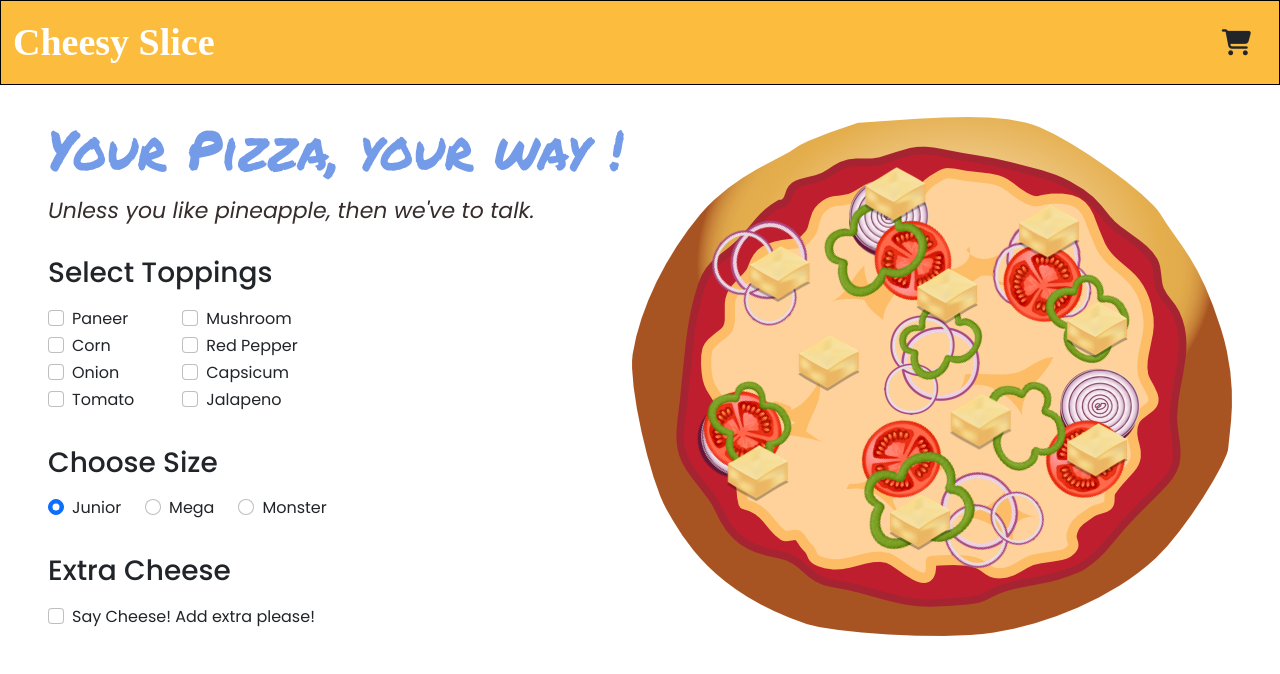
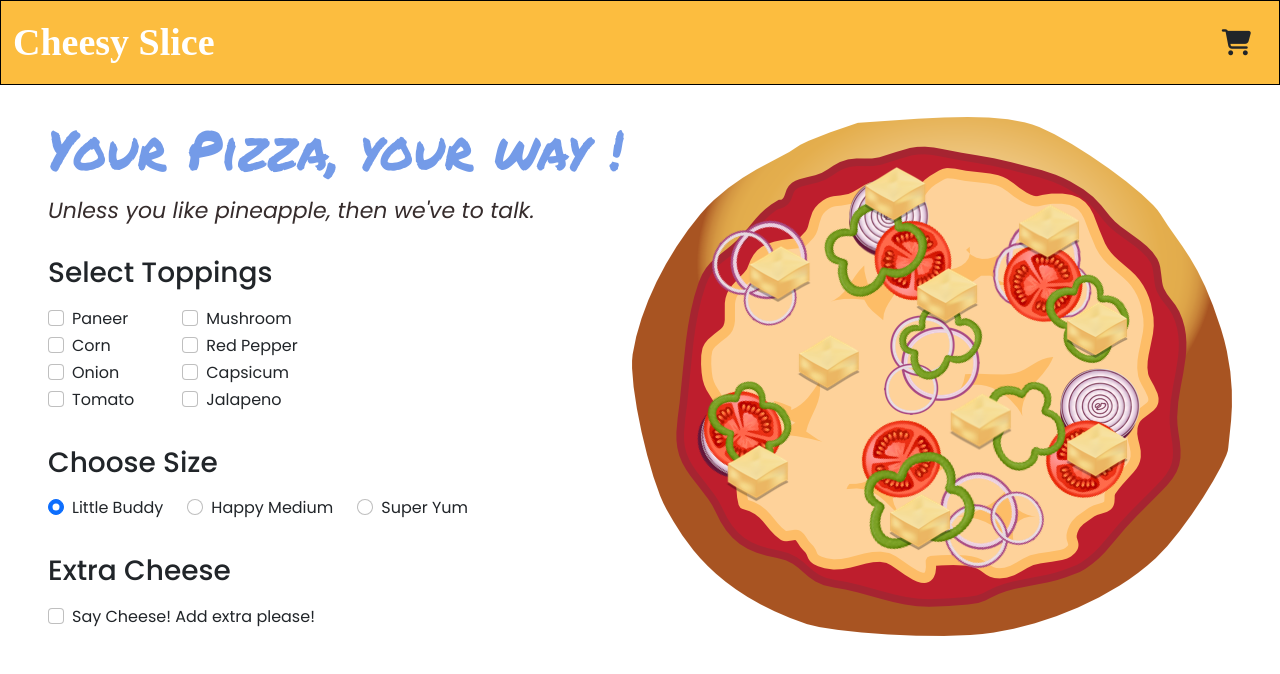
Before and after one commit to eyekavya/BurgerApp-React, a React (Create React App) app: page / in a window 1280 px wide. Shown: the top 674 px of the page. Built offline with nearby package versions, Linux system fonts and the light colour scheme; a web font is replaced by a local one.

Commit message:
modified sizing name

```diff
--- a/src/components/Size/Size.js
+++ b/src/components/Size/Size.js
@@ -17,7 +17,7 @@ function Size() {
                 checked
               />
               <label class="form-check-label" for="flexRadioDefault2">
-                Junior
+                Little Buddy
               </label>
             </div>
           </div>
@@ -30,7 +30,7 @@ function Size() {
                 id="flexRadioDefault1"
               />
               <label class="form-check-label" for="flexRadioDefault1">
-                Mega
+                Happy Medium
               </label>
             </div>
           </div>
@@ -43,7 +43,7 @@ function Size() {
                 id="flexRadioDefault1"
               />
               <label class="form-check-label" for="flexRadioDefault1">
-                Monster
+                Super Yum
               </label>
             </div>
           </div>
```
